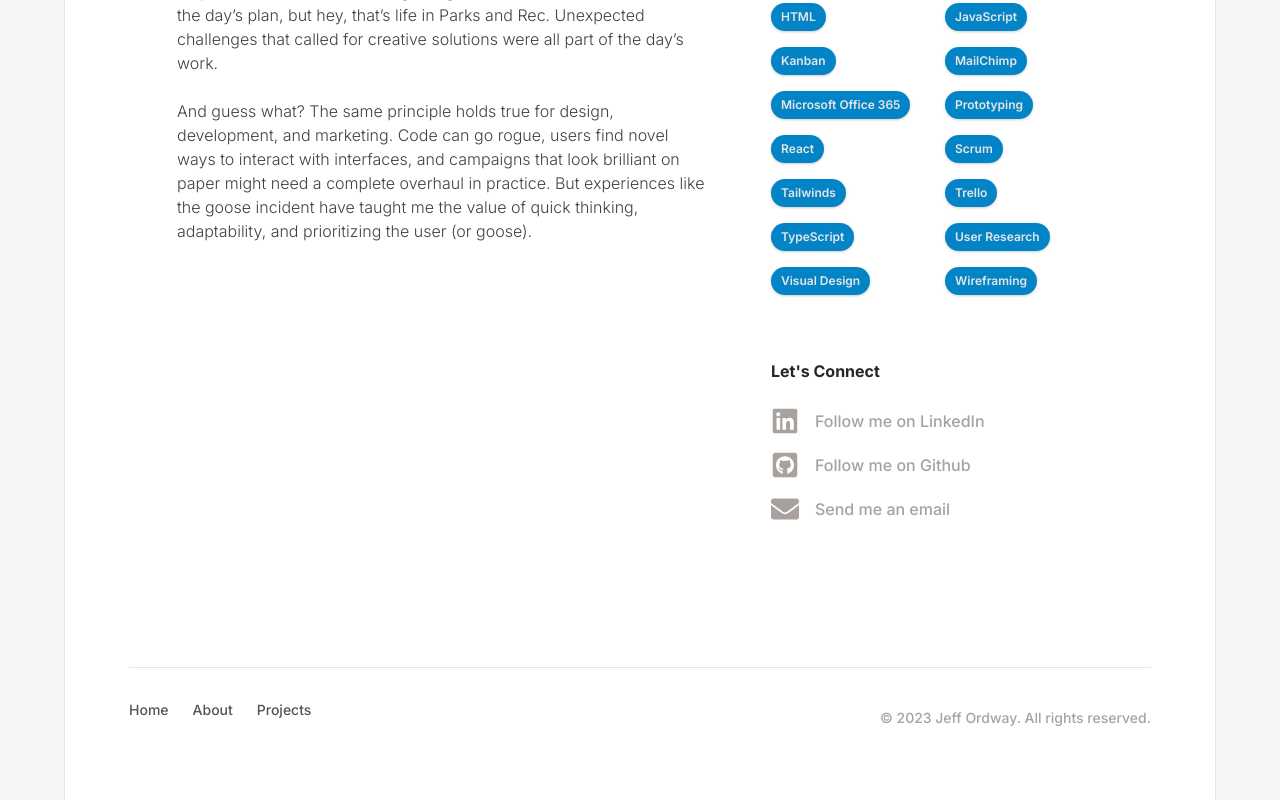
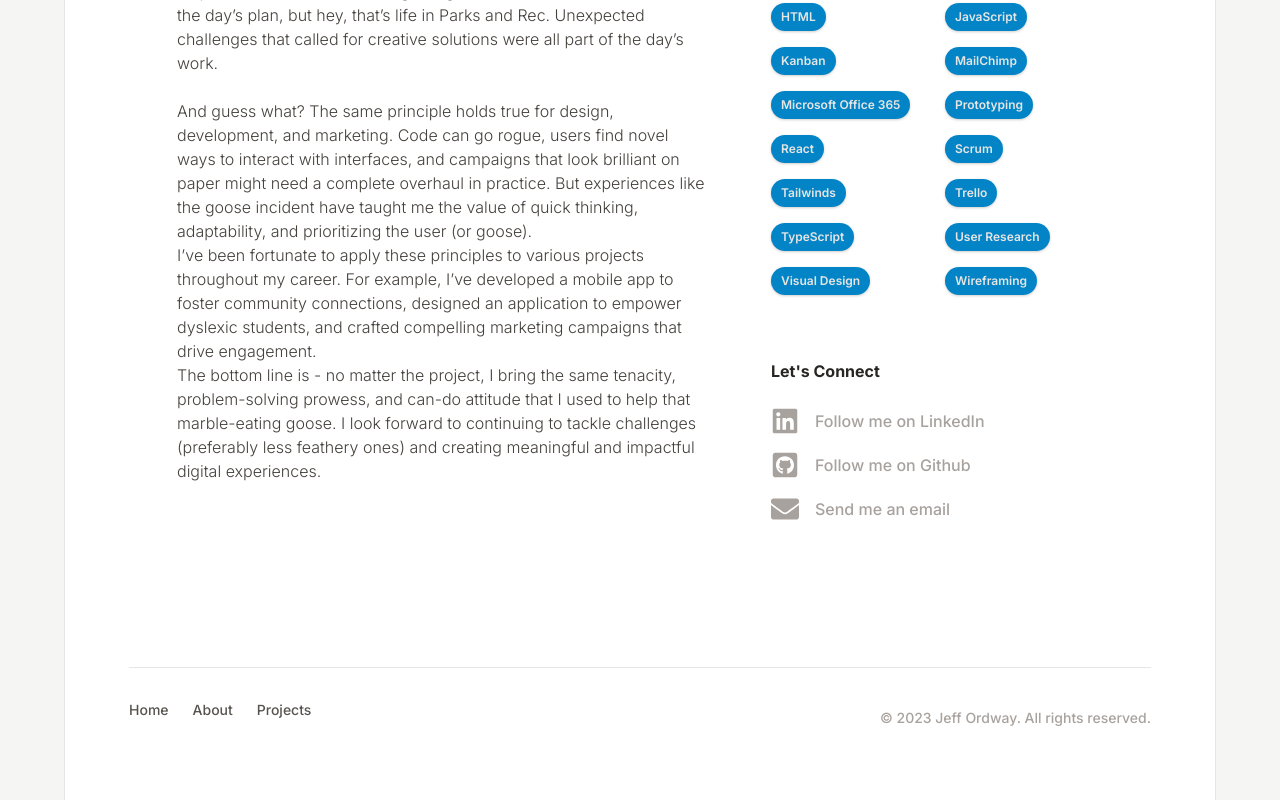
Before and after one commit to jeffordway/react-portfolio-website, a React (Vite) app: page /about in a window 1280 px wide. Shown: the part 903-1703 px from the top of the page. Built offline with nearby package versions, Linux system fonts and the light colour scheme.

Commit message:
update about section

```diff
--- a/src/components/about/AboutHero.tsx
+++ b/src/components/about/AboutHero.tsx
@@ -48,6 +48,20 @@ function AboutHero() {
           incident have taught me the value of quick thinking, adaptability, and
           prioritizing the user (or goose).
         </p>
+        <p>
+          I’ve been fortunate to apply these principles to various projects
+          throughout my career. For example, I’ve developed a mobile app to
+          foster community connections, designed an application to empower
+          dyslexic students, and crafted compelling marketing campaigns that
+          drive engagement.
+        </p>
+        <p>
+          The bottom line is - no matter the project, I bring the same tenacity,
+          problem-solving prowess, and can-do attitude that I used to help that
+          marble-eating goose. I look forward to continuing to tackle challenges
+          (preferably less feathery ones) and creating meaningful and impactful
+          digital experiences.
+        </p>
       </div>
     </div>
   );
```
